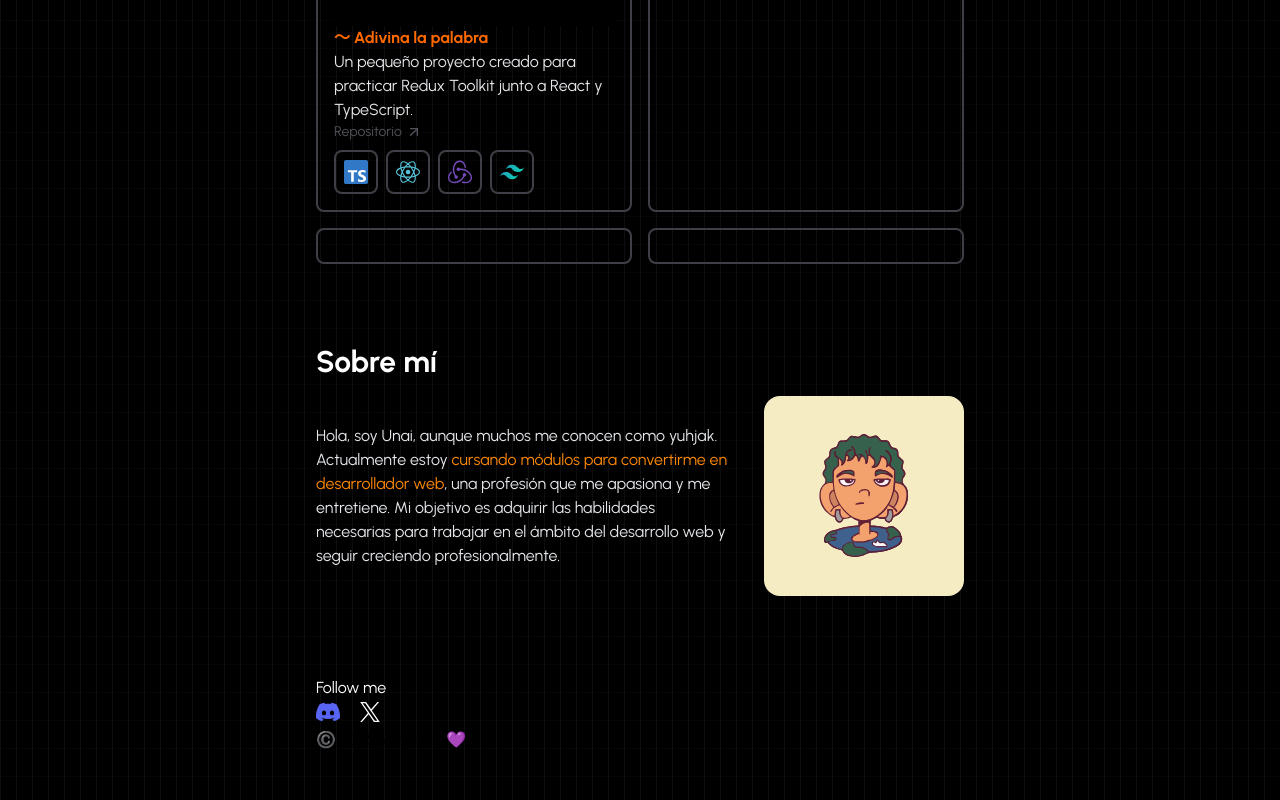
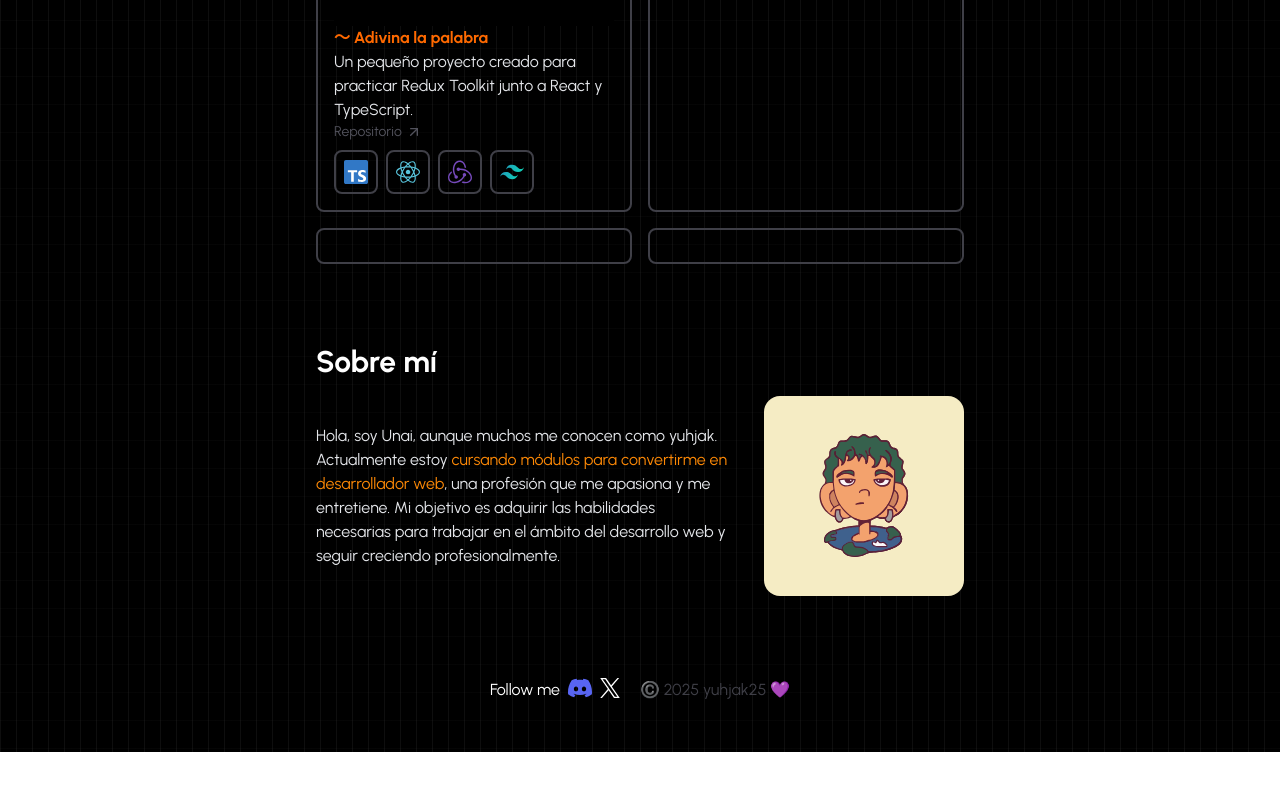
Before and after one commit to yuhjak25/yuhjak, a React (Vite) app: page / in a window 1280 px wide. Shown: the part 680-1480 px from the top of the page. After the commit the page ends 1432 px from the top, so only its background shows below. Built offline with nearby package versions, Linux system fonts and the light colour scheme; what ldrs would draw is missing.

Commit message:
refactor: remove FollowMe component and integrate its content into Footer

```diff
--- a/src/App.tsx
+++ b/src/App.tsx
@@ -2,7 +2,6 @@ import { quantum } from 'ldrs'
 import Header from './components/Header'
 import Proyectos from './components/Proyectos'
 import SobreMi from './components/SobreMi'
-import FollowMe from './components/FollowMe'
 import Footer from './components/Footer'
 
 quantum.register()
@@ -14,7 +13,6 @@ const App = () => {
           <Header />
           <Proyectos />
           <SobreMi />
-          <FollowMe />
           <Footer />
         </section>
         <div className="absolute bottom-0 left-0 right-0 top-0 bg-[linear-gradient(to_right,#4f4f4f2e_1px,transparent_1px),linear-gradient(to_bottom,#8080800a_1px,transparent_1px)] bg-[size:14px_24px] sm:bg-[size:8px_14px] md:bg-[size:16px_28px]"></div>
--- a/src/components/FollowMe.tsx
+++ /dev/null
@@ -1,47 +0,0 @@
-const FollowMe = () => {
-  return (
-    <div>
-      <article className="pt-20 ">
-        <h3 className="text-white flex items-center">Follow me</h3>
-        <li className="text-orange-400 list-none flex items-center">
-          <a
-            href="https://discord.gg/Kt79Sf6CZp"
-            target="_blank"
-            className=" pr-5 pb-1 text-orange-400 hover:text-white transition-all duration-300">
-            <svg
-              className="size-6"
-              viewBox="0 0 256 199"
-              width="256"
-              height="199"
-              xmlns="http://www.w3.org/2000/svg"
-              preserveAspectRatio="xMidYMid">
-              <path
-                d="M216.856 16.597A208.502 208.502 0 0 0 164.042 0c-2.275 4.113-4.933 9.645-6.766 14.046-19.692-2.961-39.203-2.961-58.533 0-1.832-4.4-4.55-9.933-6.846-14.046a207.809 207.809 0 0 0-52.855 16.638C5.618 67.147-3.443 116.4 1.087 164.956c22.169 16.555 43.653 26.612 64.775 33.193A161.094 161.094 0 0 0 79.735 175.3a136.413 136.413 0 0 1-21.846-10.632 108.636 108.636 0 0 0 5.356-4.237c42.122 19.702 87.89 19.702 129.51 0a131.66 131.66 0 0 0 5.355 4.237 136.07 136.07 0 0 1-21.886 10.653c4.006 8.02 8.638 15.67 13.873 22.848 21.142-6.58 42.646-16.637 64.815-33.213 5.316-56.288-9.08-105.09-38.056-148.36ZM85.474 135.095c-12.645 0-23.015-11.805-23.015-26.18s10.149-26.2 23.015-26.2c12.867 0 23.236 11.804 23.015 26.2.02 14.375-10.148 26.18-23.015 26.18Zm85.051 0c-12.645 0-23.014-11.805-23.014-26.18s10.148-26.2 23.014-26.2c12.867 0 23.236 11.804 23.015 26.2 0 14.375-10.148 26.18-23.015 26.18Z"
-                fill="#5865F2"
-              />
-            </svg>
-          </a>
-          <a
-            href="https://x.com/yuhjak25"
-            target="_blank"
-            className="pr-5 pb-1 text-orange-400 hover:text-white transition-all duration-300">
-            <svg
-              className="size-5"
-              xmlns="http://www.w3.org/2000/svg"
-              width="1200"
-              height="1227"
-              fill="none"
-              viewBox="0 0 1200 1227">
-              <path
-                fill="#fff"
-                d="M714.163 519.284 1160.89 0h-105.86L667.137 450.887 357.328 0H0l468.492 681.821L0 1226.37h105.866l409.625-476.152 327.181 476.152H1200L714.137 519.284h.026ZM569.165 687.828l-47.468-67.894-377.686-540.24h162.604l304.797 435.991 47.468 67.894 396.2 566.721H892.476L569.165 687.854v-.026Z"
-              />
-            </svg>
-          </a>
-        </li>
-      </article>
-    </div>
-  )
-}
-
-export default FollowMe
--- a/src/components/Footer.tsx
+++ b/src/components/Footer.tsx
@@ -1,7 +1,46 @@
 const Footer = () => {
   return (
     <div>
-      <footer>©️ 2025 yuhjak25 💜</footer>
+      <article className="pt-20 flex justify-center items-center">
+        <h3 className="text-white flex items-center pr-2">Follow me</h3>
+        <li className="text-orange-400 list-none flex items-center">
+          <a
+            href="https://discord.gg/Kt79Sf6CZp"
+            target="_blank"
+            className=" pr-2 pb-1 text-orange-400 hover:text-white transition-all duration-300">
+            <svg
+              className="size-6"
+              viewBox="0 0 256 199"
+              width="256"
+              height="199"
+              xmlns="http://www.w3.org/2000/svg"
+              preserveAspectRatio="xMidYMid">
+              <path
+                d="M216.856 16.597A208.502 208.502 0 0 0 164.042 0c-2.275 4.113-4.933 9.645-6.766 14.046-19.692-2.961-39.203-2.961-58.533 0-1.832-4.4-4.55-9.933-6.846-14.046a207.809 207.809 0 0 0-52.855 16.638C5.618 67.147-3.443 116.4 1.087 164.956c22.169 16.555 43.653 26.612 64.775 33.193A161.094 161.094 0 0 0 79.735 175.3a136.413 136.413 0 0 1-21.846-10.632 108.636 108.636 0 0 0 5.356-4.237c42.122 19.702 87.89 19.702 129.51 0a131.66 131.66 0 0 0 5.355 4.237 136.07 136.07 0 0 1-21.886 10.653c4.006 8.02 8.638 15.67 13.873 22.848 21.142-6.58 42.646-16.637 64.815-33.213 5.316-56.288-9.08-105.09-38.056-148.36ZM85.474 135.095c-12.645 0-23.015-11.805-23.015-26.18s10.149-26.2 23.015-26.2c12.867 0 23.236 11.804 23.015 26.2.02 14.375-10.148 26.18-23.015 26.18Zm85.051 0c-12.645 0-23.014-11.805-23.014-26.18s10.148-26.2 23.014-26.2c12.867 0 23.236 11.804 23.015 26.2 0 14.375-10.148 26.18-23.015 26.18Z"
+                fill="#5865F2"
+              />
+            </svg>
+          </a>
+          <a
+            href="https://x.com/yuhjak25"
+            target="_blank"
+            className="pr-5 pb-1 text-orange-400 hover:text-white transition-all duration-300">
+            <svg
+              className="size-5"
+              xmlns="http://www.w3.org/2000/svg"
+              width="1200"
+              height="1227"
+              fill="none"
+              viewBox="0 0 1200 1227">
+              <path
+                fill="#fff"
+                d="M714.163 519.284 1160.89 0h-105.86L667.137 450.887 357.328 0H0l468.492 681.821L0 1226.37h105.866l409.625-476.152 327.181 476.152H1200L714.137 519.284h.026ZM569.165 687.828l-47.468-67.894-377.686-540.24h162.604l304.797 435.991 47.468 67.894 396.2 566.721H892.476L569.165 687.854v-.026Z"
+              />
+            </svg>
+          </a>
+        </li>
+        <footer className="text-zinc-700">©️ 2025 yuhjak25 💜</footer>
+      </article>
     </div>
   )
 }
```
